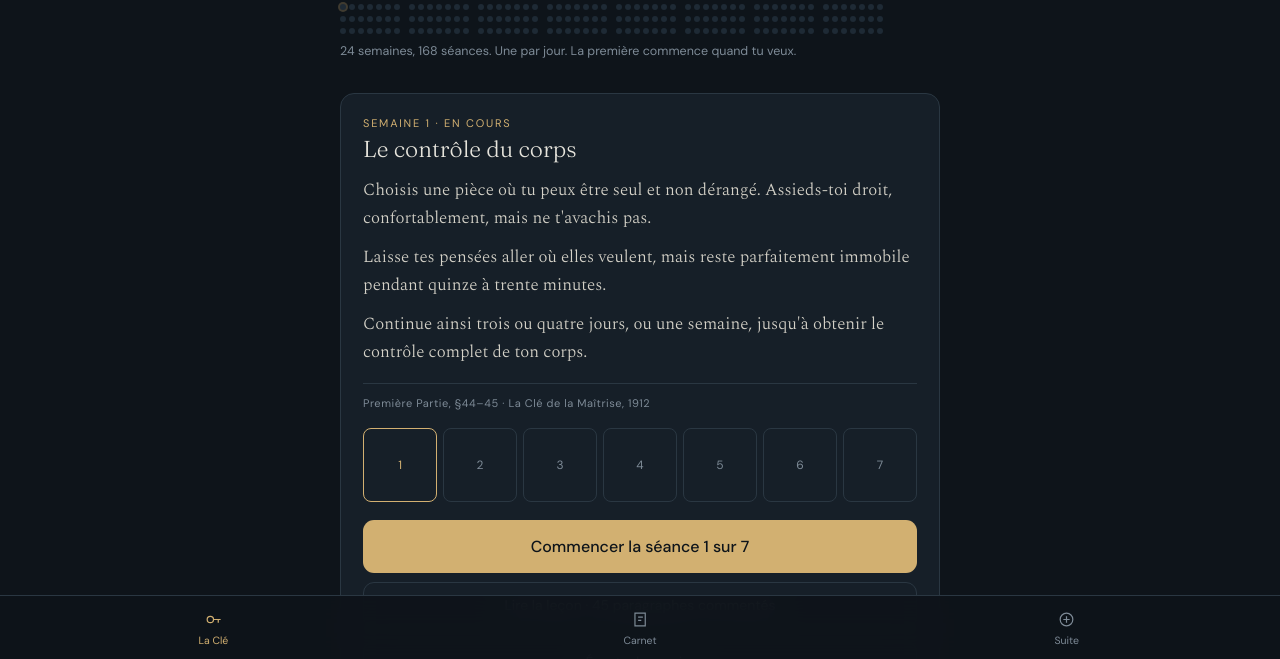
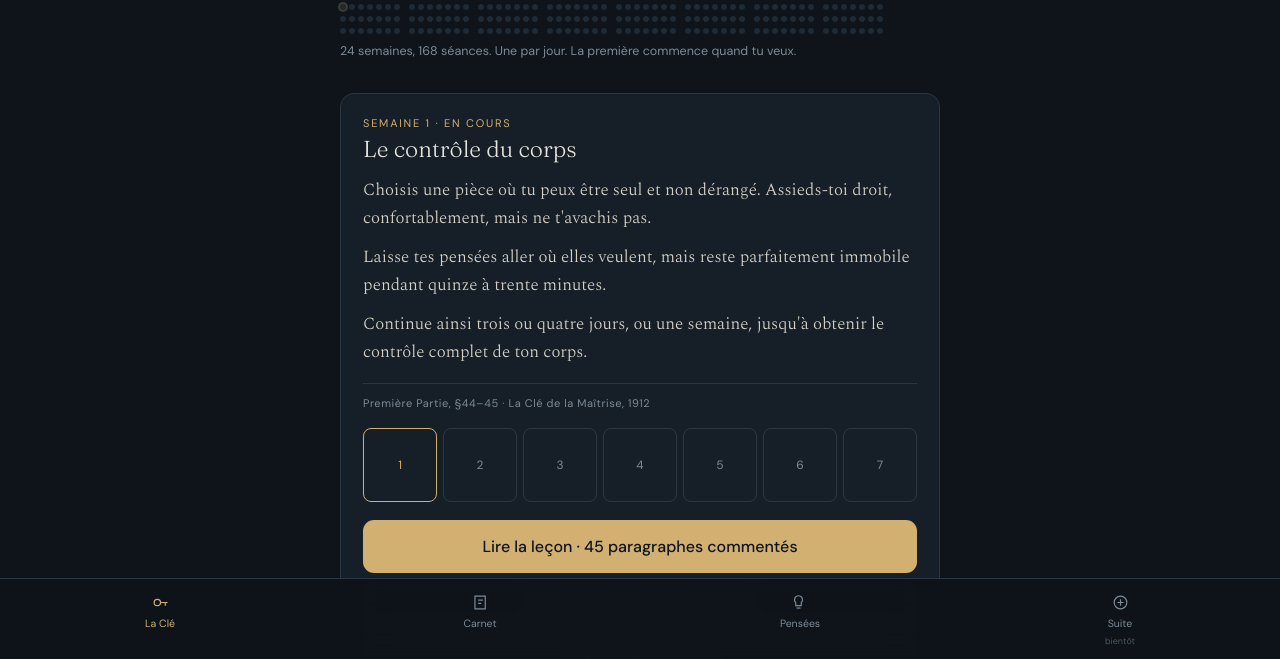
Before and after one commit to ringii21/Emancipation, a plain HTML site: page index.html in a window 1280 px wide. Shown: the part 139-798 px from the top of the page. Drawn offline with Linux system fonts and the light colour scheme.

Commit message:
Nav 4 onglets + carte La Cle reordonnee
L'onglet Pensees prend son vrai nom et son icone (il portait par erreur
le libelle 'Suite'). Un onglet 'Suite (bientot)' revient pour annoncer
les prochains modules (#pane-soon reintroduit). Dans la carte de la
semaine, 'Lire la lecon' passe avant 'Commencer la seance' et devient
l'action principale. i18n FR+JA (navSoon, s*, soon*). sw VERSION 3->4.

Co-Authored-By: Claude Fable 5 <noreply@anthropic.com>

```diff
--- a/index.html
+++ b/index.html
@@ -52,6 +52,11 @@
   <div id="pensees"></div>
 </div></div>
 
+<div class="pane" id="pane-soon"><div class="wrap">
+  <header><p class="eyebrow">En construction</p><h1>La <em>suite</em></h1></header>
+  <div class="card"><div class="consigne"><p>Le refuge, le rituel du matin, les exercices pour couper une habitude et l'onglet Gourmet arrivent ensuite.</p><p>On construit un module à la fois, dans l'ordre. C'est le principe.</p></div></div>
+</div></div>
+
 <div id="session">
   <div class="ring"><svg viewBox="0 0 100 100"><circle class="bg" cx="50" cy="50" r="46"/><circle class="fg" id="arc" cx="50" cy="50" r="46"/></svg><div class="clock" id="clock">15:00</div></div>
   <p class="cue" id="cue"></p>
@@ -80,7 +85,8 @@
 <nav>
   <button class="act" data-p="key"><svg viewBox="0 0 24 24"><circle cx="8" cy="12" r="4"/><path d="M12 12h9M18 12v4"/></svg><span class="nl">La Clé</span></button>
   <button data-p="journal"><svg viewBox="0 0 24 24"><path d="M5 4h13v16H5z"/><path d="M9 9h6M9 13h4"/></svg><span class="nl">Carnet</span></button>
-  <button data-p="pensees"><svg viewBox="0 0 24 24"><circle cx="12" cy="12" r="8"/><path d="M12 8v8M8 12h8"/></svg><span class="nl">Suite</span></button>
+  <button data-p="pensees"><svg viewBox="0 0 24 24"><path d="M9.5 3.5a5 5 0 0 0-3.5 8.6V16h7v-3.9a5 5 0 0 0-3.5-8.6z"/><path d="M7 19h5"/></svg><span class="nl">Pensées</span></button>
+  <button data-p="soon"><svg viewBox="0 0 24 24"><circle cx="12" cy="12" r="8"/><path d="M12 8v8M8 12h8"/></svg><span class="nl">Suite</span><span class="soon nsoon">bientôt</span></button>
 </nav>
 
 <script src="js/i18n.js"></script>
--- a/js/app.js
+++ b/js/app.js
@@ -26,8 +26,12 @@ function applyLang(){
  q('#pane-journal h1').innerHTML=U.jH1;
  q('#pnEyebrow').textContent=U.pnEyebrow;
  q('#pnH1').innerHTML=U.pnH1;
+ q('#pane-soon .eyebrow').textContent=U.sEyebrow;
+ q('#pane-soon h1').innerHTML=U.sH1;
+ q('#pane-soon .consigne').innerHTML=U.soonBody;
  const nl=document.querySelectorAll('nav .nl');
- nl[0].textContent=U.navKey; nl[1].textContent=U.navJournal; nl[2].textContent=U.navPensees;
+ nl[0].textContent=U.navKey; nl[1].textContent=U.navJournal; nl[2].textContent=U.navPensees; nl[3].textContent=U.navSoon;
+ q('.nsoon').textContent=U.soonTag;
  q('.backbtn').textContent=U.quit;
  q('#quit').textContent=U.quitSess;
  document.getElementById('langbtn').textContent=U.langLabel;
@@ -67,8 +71,6 @@ function render(){
    <div class="consigne">${w.x}</div>
    <p class="src">${w.s} · ${U.src}</p>
    <div class="days">${[0,1,2,3,4,5,6].map(i=>`<div class="day ${i<d?'done':''} ${i===d&&!dt?'today':''}">${i<d?'✓':i+1}</div>`).join('')}</div>
-   ${dt?`<button class="btn" disabled>${U.doneToday}</button><button class="btn ghost" onclick="open_(${c})">${U.again}</button>`
-       :`<button class="btn" onclick="open_(${c})">${U.begin(d+1)}</button>`}
    ${(()=>{
      /* trois états : partie disponible → bouton de lecture (comportement démo) ;
         partie absente de content/index.json → mention discrète, non cliquable ;
@@ -78,7 +80,9 @@ function render(){
      if(!Lc){loadPart(c,LG).then(()=>render()).catch(()=>{});return ''}
      const P=Lc.p.length,pos=(ST.pos||{})[c]||0,lp=(ST.loops||{})[c]||0;
      const lbl = (lp>0 ? U.reread(lp) : pos>0 ? U.resume(pos,P) : U.readIt(P)) + (U.frOnly||'');
-     return `<button class="btn ghost" onclick="read(${c})">${lbl}</button>`})()}
+     return `<button class="btn" onclick="read(${c})">${lbl}</button>`})()}
+   ${dt?`<button class="btn ghost" disabled>${U.doneToday}</button><button class="btn ghost" onclick="open_(${c})">${U.again}</button>`
+       :`<button class="btn ghost" onclick="open_(${c})">${U.begin(d+1)}</button>`}
    <div class="vbar"><button class="ttsbtn" data-lbl="${U.listenLbl}" onclick="sayCue(${c})">▸ ${U.listenLbl}</button></div>
    <details><summary>${U.whatMeans}</summary><div class="explain">${w.e}</div></details>
  </div>`;
--- a/js/i18n.js
+++ b/js/i18n.js
@@ -7,7 +7,7 @@
 /* ══════ Interface — français ══════ */
 var FRUI={
  eyebrow:"Charles Haanel · 1912",h1:'La Clé<br><em>maîtresse</em>',
- navKey:"La Clé",navJournal:"Carnet",navPensees:"Suite",
+ navKey:"La Clé",navJournal:"Carnet",navPensees:"Pensées",navSoon:"Suite",
  jEyebrow:"Ce que tu as observé",jH1:'Le <em>carnet</em>',
  pnEyebrow:"Exercices d'auto-observation",pnH1:'Pensées <em>constructives</em>',
  pnStart:"Commencer",pnStop:"Mettre en pause",pnQuit:"Quitter",
@@ -16,6 +16,8 @@ var FRUI={
  pnCarnet:"Ton carnet",pnEmpty:"Rien d'enregistré pour l'instant. Tu peux garder une trace d'un exercice, si tu veux ; rien n'y oblige, et ce que tu écris reste sur ce téléphone.",
  pnChoisir:"Choisis un état, ou écris une phrase.",pnEnvoyer:"Voir ce qui pourrait aider",
  pnSensCount:n=>`${n} chose${n>1?'s':''}`,
+ sEyebrow:"En construction",sH1:'La <em>suite</em>',soonTag:"bientôt",
+ soonBody:"<p>Le refuge, le rituel du matin, les exercices pour couper une habitude et l'onglet Gourmet arrivent ensuite.</p><p>On construit un module à la fois, dans l'ordre. C'est le principe.</p>",
  start0:"24 semaines, 168 séances. Une par jour. La première commence quand tu veux.",
  day:(t,c)=>`Jour ${t} sur 168 · semaine ${c} sur 24`,
  wk:c=>`Semaine ${c} · en cours`, src:"La Clé de la Maîtrise, 1912",
@@ -46,7 +48,7 @@ var FRUI={
 var JA={
 ui:{
  eyebrow:"チャールズ・ハアネル · 1912",h1:'ザ・マスター<br><em>キー</em>',
- navKey:"鍵",navJournal:"手帳",navPensees:"続き",
+ navKey:"鍵",navJournal:"手帳",navPensees:"考え",navSoon:"続き",
  jEyebrow:"気づいたこと",jH1:'<em>手帳</em>',
  pnEyebrow:"自分を観察する練習",pnH1:'建設的な<em>考え</em>',
  pnStart:"開始",pnStop:"一時停止",pnQuit:"やめる",
@@ -55,6 +57,8 @@ ui:{
  pnCarnet:"あなたの手帳",pnEmpty:"まだ何も残っていません。よければエクササイズの記録を残せます。義務ではありませんし、書いたものはこの端末の中だけに残ります。",
  pnChoisir:"状態を選ぶか、一言書いてください。",pnEnvoyer:"役に立ちそうなものを見る",
  pnSensCount:n=>`${n}つ`,
+ sEyebrow:"準備中",sH1:'この<em>先</em>',soonTag:"近日",
+ soonBody:"<p>拠り所、朝の習慣、習慣を断つための練習、そしてグルメのタブが、このあとに続きます。</p><p>一度にひとつずつ、順番に作っていきます。それが方針です。</p>",
  start0:"24週間、168回のセッション。1日1回。最初の1回は、いつ始めてもかまいません。",
  day:(t,c)=>`168日のうち${t}日目 · 24週のうち第${c}週`,
  wk:c=>`第${c}週 · 実施中`, src:"『ザ・マスター・キー・システム』1912",
--- a/sw.js
+++ b/sw.js
@@ -1,7 +1,7 @@
 // Service worker — La Clé.
 // Incrémenter VERSION à chaque déploiement, sinon les utilisatrices
 // reçoivent l'ancienne version depuis le cache (PROJET.md §7.5).
-const VERSION = 3;
+const VERSION = 4;
 const CACHE = 'lacle-v' + VERSION;
 
 const ASSETS = [
```
